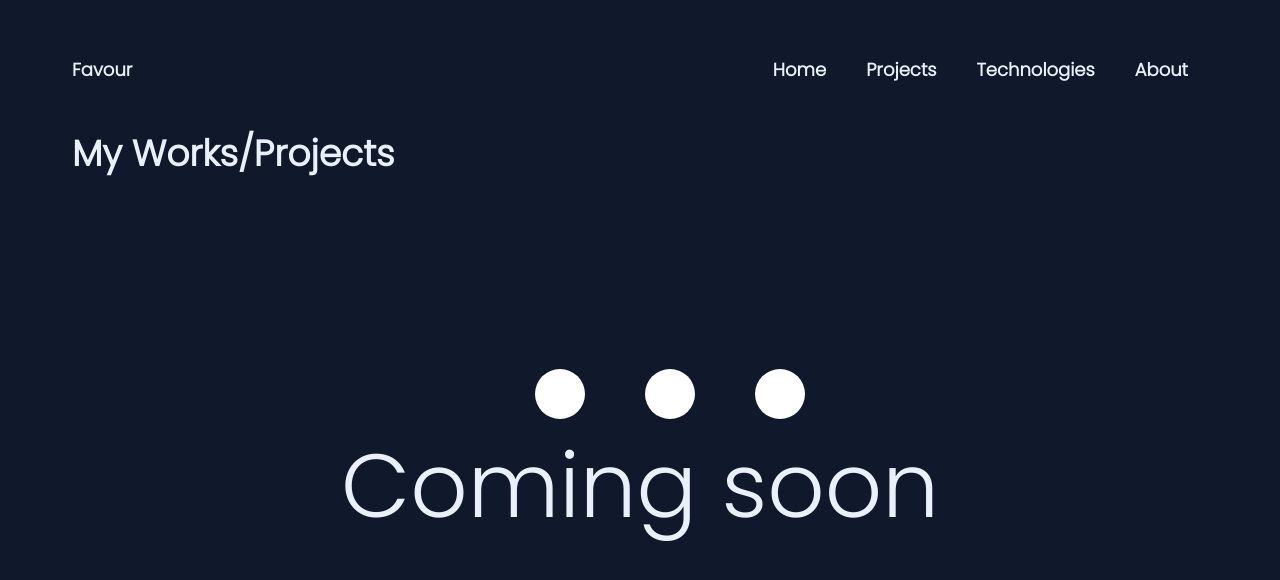
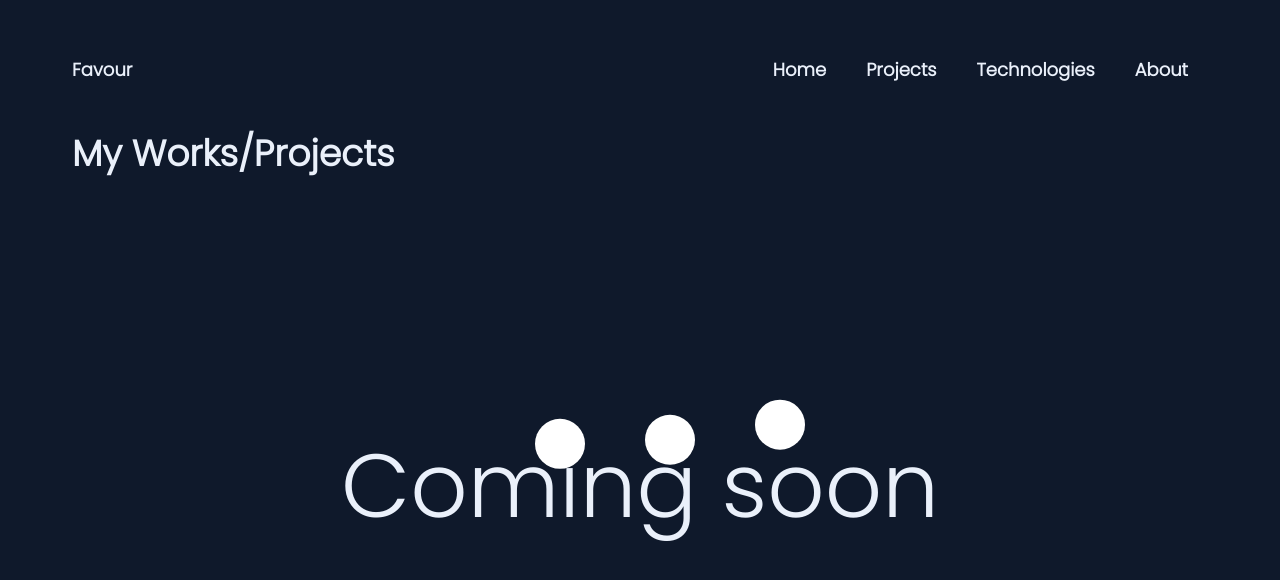
Before and after one commit to Dun-sin/portfolio, a React (Create React App) app: page /projects in a window 1280 px wide. Shown: the top 580 px of the page. Built offline with nearby package versions, Linux system fonts and the light colour scheme.

Commit message:
added coming soon animation

```diff
--- a/package.json
+++ b/package.json
@@ -13,6 +13,7 @@
     "animate.css": "^4.1.1",
     "animejs": "^3.2.1",
     "firebase": "^9.6.2",
+    "framer-motion": "^6.2.8",
     "react": "^17.0.2",
     "react-dom": "^17.0.2",
     "react-router-hash-link": "^2.4.3",
--- a/src/Components/Projects/Projects.jsx
+++ b/src/Components/Projects/Projects.jsx
@@ -2,17 +2,61 @@ import React from 'react'
 import './Projects.css'
 // import Project from './Project/Project';
 
+import { motion } from "framer-motion";
+
 const Projects = () => {
+  const dotContainerVariant = {
+    start: {
+      transition: {
+        staggerChildren: 0.1
+      }
+    },
+    end: {
+      transition: {
+        staggerChildren: 0.1
+      }
+    }
+  }
+
+  const dotVariant = {
+    start: {
+      y: '0%'
+    },
+    end: {
+      y: '100%'
+    }
+  }
+
+  const dotTransition = {
+    duration: 0.5,
+    yoyo: Infinity,
+  }
   return (
     <div className="projects" id="projects">
       <h1>My Works/Projects</h1>
       <div className="projects__project">
         <div className='soon'>
-          <div className="dots">
-            <div className="dot"></div>
-            <div className="dot"></div>
-            <div className="dot"></div>
-          </div>
+          <motion.div
+            initial="start"
+            animate="end"
+            variants={dotContainerVariant}
+            className="dots">
+            <motion.div
+              variants={dotVariant}
+              transition={dotTransition}
+              className="dot">
+            </motion.div>
+            <motion.div
+              variants={dotVariant}
+              transition={dotTransition}
+              className="dot">
+            </motion.div>
+            <motion.div
+              transition={dotTransition}
+              variants={dotVariant}
+              className="dot">
+            </motion.div>
+          </motion.div>
           <p>Coming soon</p>
         </div>
         {/* <Project
@@ -37,7 +81,7 @@ const Projects = () => {
           description="Clone of the popular Amazon e-commerce site"
         /> */}
       </div>
-    </div>
+    </div >
   )
 }
 
```
Also changed, not shown: 1 other file (tests, documents, lock files or other folders).
